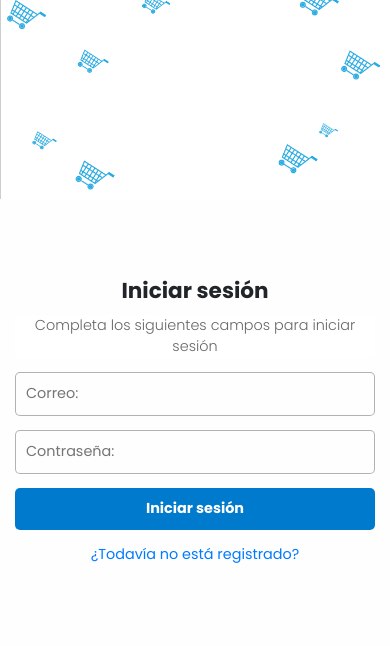
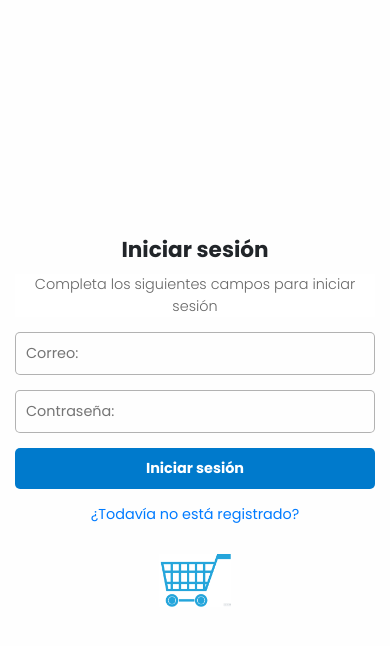
Before and after one commit to basic01/LaPapeSite, a plain HTML site: page login.html in a window 390 px wide. Drawn offline with Linux system fonts and the light colour scheme.

Commit message:
Commit vF

```diff
--- a/css/login.css
+++ b/css/login.css
@@ -2,16 +2,19 @@
 .fondo{
     position: fixed;
     width: 100%;
-    height: 100%;
+    height: 100vh;
     left: 0;
     top: 0;
+    display: block;
 }
 
 .fondo img{
     object-fit: cover;
     width: 100%;
+    height: 100%;
 
 }
+
 .row{
     display: flex;
     flex-direction: column;
@@ -59,3 +62,27 @@
     display: none;
     font-weight: normal !important;
 }
+
+.cart-div{
+    margin-top: 2em;
+    width: 100%;
+    display: flex;
+    flex-direction: column;
+    align-items: center;
+    display: none;
+}
+
+#cart-img{
+
+    width: 5em;
+}
+
+@media (max-width:500px){
+    .fondo{
+        display: none;
+    }
+
+    .cart-div{
+        display: flex;
+    }
+}
--- a/login.html
+++ b/login.html
@@ -27,6 +27,9 @@
                     <button type="submit" class="boton">Iniciar sesión</button>
                     <a href="registro.html">¿Todavía no está registrado?</a>
                 </form>
+                <div class="cart-div">
+                    <img src="img/cart.png" alt="" id="cart-img">
+                </div>
             </div>
         </div>
     </div>
```
Also changed, not shown: registro.html (+3 -0 lines), img/cart.png (added).
